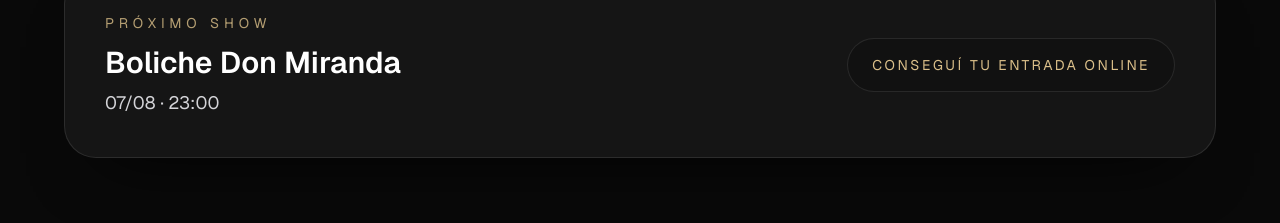
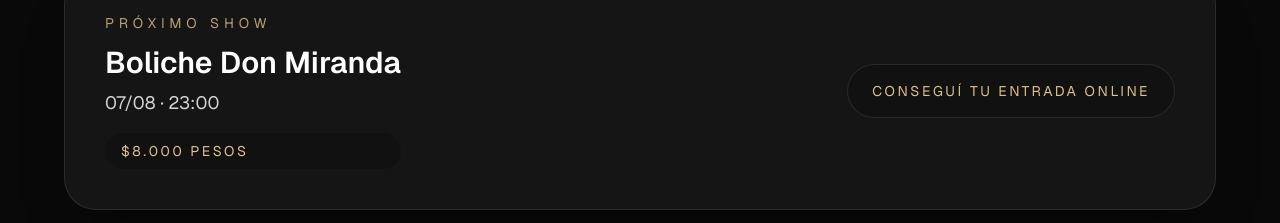
Before and after one commit to MarcosLSosa/puentequinto, a Next.js app: page / in a window 1280 px wide. Shown: the part 2080-2303 px from the top of the page. Built offline with nearby package versions, Linux system fonts and the light colour scheme.

Commit message:
mejora entrada online!

```diff
--- a/components/ShowsSection.tsx
+++ b/components/ShowsSection.tsx
@@ -18,6 +18,9 @@
               <p className="text-sm uppercase tracking-[0.35em] text-[#DCC08A]/80">Próximo show</p>
               <p className="mt-3 text-3xl font-semibold">Boliche Don Miranda</p>
               <p className="mt-2 text-lg text-zinc-300">07/08 · 23:00</p>
+              <p className="mt-4 rounded-full bg-[#111]/90 px-4 py-2 text-sm uppercase tracking-[0.18em] text-[#DCC08A] shadow-[0_10px_30px_-20px_rgba(220,192,138,0.75)]">
+                $8.000 pesos
+              </p>
             </div>
             <a
               href="https://www.mercadopago.com.ar/Mark.aguila"
```
